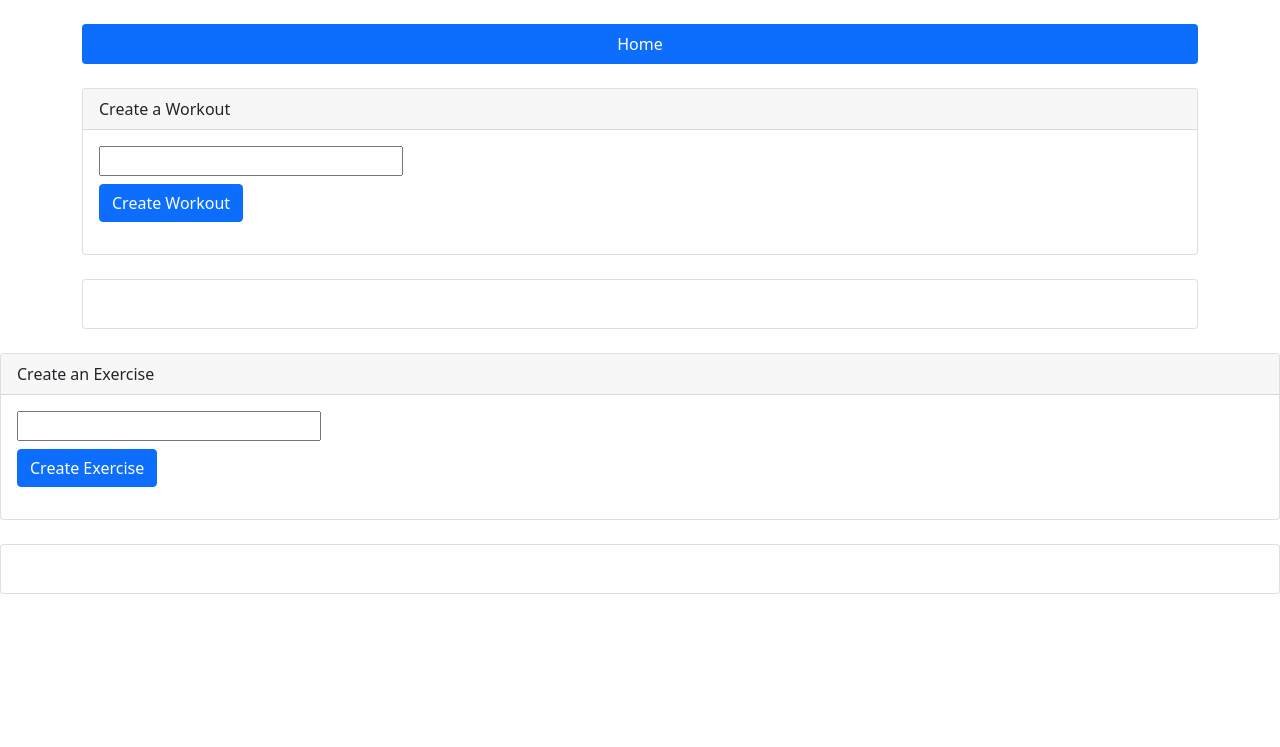
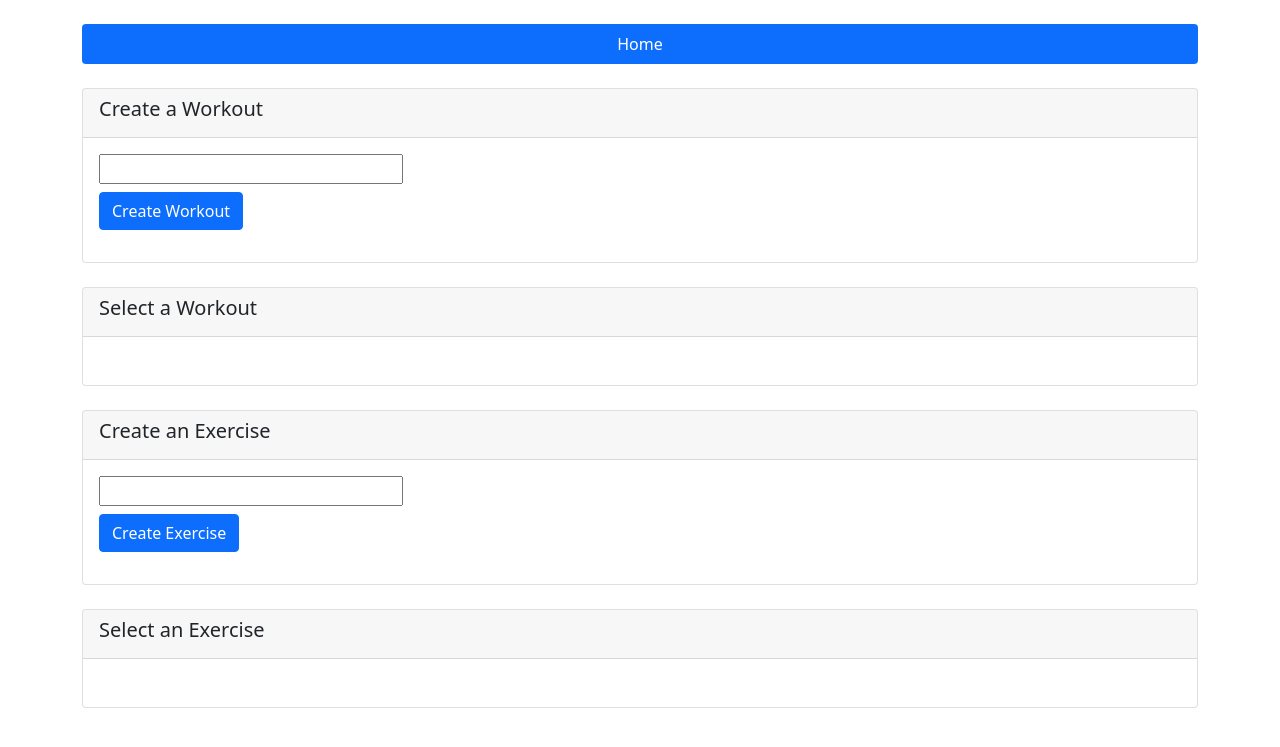
Before and after one commit to ptivnan/WorkoutTracker, a Django app: page / in a window 1280 px wide. Shown: the top 747 px of the page. Run offline with Django 3.2, Linux system fonts and the light colour scheme; data that the repository does not hold is empty.

Commit message:
Home page cleanup

```diff
--- a/TrackerApp/templates/trackerapp/home.html
+++ b/TrackerApp/templates/trackerapp/home.html
@@ -3,7 +3,7 @@
 {%block content%}
 <div class="card">
     <div class="card-header">
-        Create a Workout
+        <h5>Create a Workout</h5>
     </div>
     <div class="card-body">
         <form action="" method="post">
@@ -15,6 +15,9 @@
 </div>
 <br>
 <div class="card">
+    <div class="card-header">
+        <h5>Select a Workout</h5>
+    </div>
     <div class="card-body">
         <form action="" method="post">
             <ul class="list-group">
@@ -22,14 +25,13 @@
                 <a href="workout/{{workout.id}}" class="list-group-item list-group-item-action">{{workout.name}}</a>
                 {% endfor %}
             </ul>
-        </div>
         </form>
     </div>
 </div>
 <br>
 <div class="card">
     <div class="card-header">
-        Create an Exercise
+        <h5>Create an Exercise</h5>
     </div>
     <div class="card-body">
         <form action="" method="post">
@@ -41,6 +43,9 @@
 </div>
 <br>
 <div class="card">
+    <div class="card-header">
+        <h5>Select an Exercise</h5>
+    </div>
     <div class="card-body">
         <form action="" method="post">
             <ul class="list-group">
```
